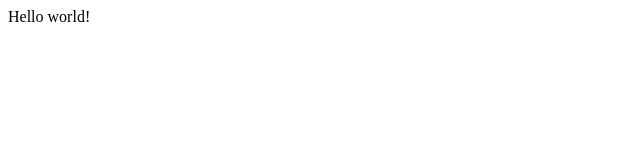
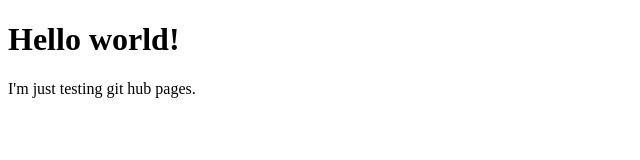
Before and after one commit to Nick-Dat-Le/nick-dat-le.github.io, a plain HTML site: page index.html in a window 1280 px wide. Shown: the whole page, without its empty margins (0-640 px from the left). Drawn offline with Linux system fonts and the light colour scheme.

Commit message:
first test update

```diff
--- a/index.html
+++ b/index.html
@@ -16,7 +16,9 @@
             <p class="browsehappy">You are using an <strong>outdated</strong> browser. Please <a href="#">upgrade your browser</a> to improve your experience.</p>
         <![endif]-->
 
-        Hello world!
+        <h1>Hello world!</h1>
+
+        <p>I'm just testing git hub pages.</p>
 
         <script src="" async defer></script>
     </body>
```
